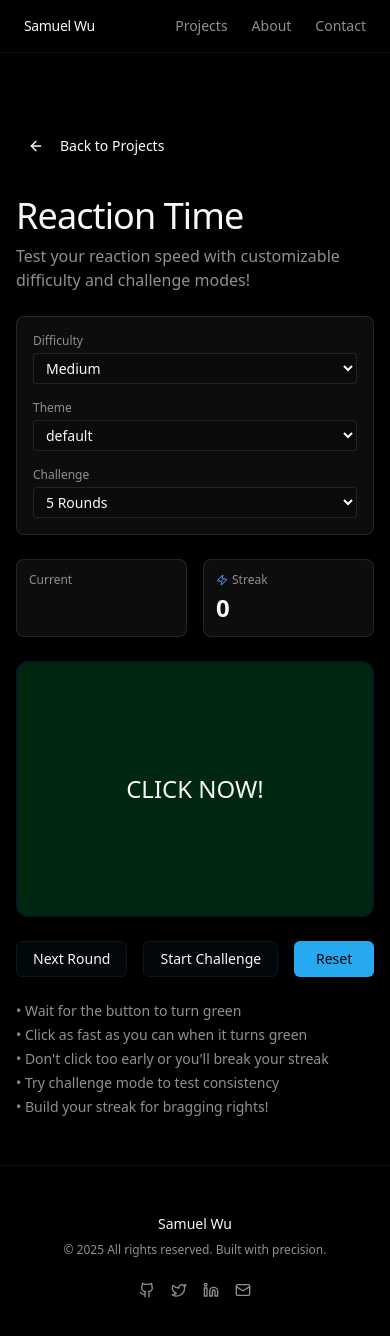
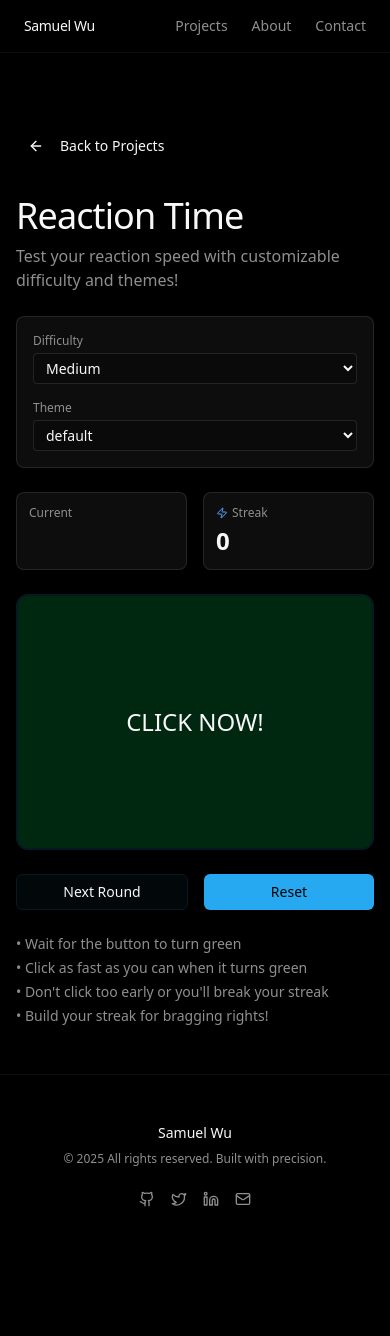
Before and after one commit to ShamWuo/ShamWuo, a Next.js app: page /games/reaction in a window 390 px wide. Shown: the top 1336 px of the page. After the commit the page ends 1255 px from the top, so only its background shows below. Built offline with nearby package versions, Linux system fonts and the light colour scheme.

Commit message:
game fixes

```diff
--- a/src/app/games/reaction/page.tsx
+++ b/src/app/games/reaction/page.tsx
@@ -28,9 +28,6 @@ export default function ReactionGame() {
     const [round, setRound] = useState(0);
     const [difficulty, setDifficulty] = useState<Difficulty>("medium");
     const [theme, setTheme] = useState<Theme>("default");
-    const [challengeMode, setChallengeMode] = useState(false);
-    const [challengeRounds, setChallengeRounds] = useState(5);
-    const [challengeTimes, setChallengeTimes] = useState<number[]>([]);
     const [streak, setStreak] = useState(0);
     const [bestStreak, setBestStreak] = useState(0);
     const startTimeRef = useRef<number>(0);
@@ -66,16 +63,7 @@ export default function ReactionGame() {
         if (gameState === "ready") {
             const time = Date.now() - startTimeRef.current;
             setReactionTime(time);
-
-            if (challengeMode) {
-                setChallengeTimes((prev) => [...prev, time]);
-                if (challengeTimes.length + 1 >= challengeRounds) {
-                    // Challenge complete
-                    setChallengeMode(false);
-                }
-            } else {
-                setTimes((prev) => [...prev, time]);
-            }
+            setTimes((prev) => [...prev, time]);
 
             setStreak((prev) => {
                 const newStreak = prev + 1;
@@ -97,18 +85,9 @@ export default function ReactionGame() {
         setTimes([]);
         setRound(0);
         setStreak(0);
-        setChallengeMode(false);
-        setChallengeTimes([]);
         if (timeoutRef.current) {
             clearTimeout(timeoutRef.current);
         }
-    };
-
-    const startChallenge = () => {
-        resetGame();
-        setChallengeMode(true);
-        setChallengeTimes([]);
-        startRound();
     };
 
     useEffect(() => {
@@ -123,13 +102,12 @@ export default function ReactionGame() {
         };
     }, []);
 
-    const currentTimes = challengeMode ? challengeTimes : times;
-    const averageTime = currentTimes.length > 0
-        ? Math.round(currentTimes.reduce((a, b) => a + b, 0) / currentTimes.length)
+    const averageTime = times.length > 0
+        ? Math.round(times.reduce((a, b) => a + b, 0) / times.length)
         : null;
 
-    const bestTime = currentTimes.length > 0 ? Math.min(...currentTimes) : null;
-    const worstTime = currentTimes.length > 0 ? Math.max(...currentTimes) : null;
+    const bestTime = times.length > 0 ? Math.min(...times) : null;
+    const worstTime = times.length > 0 ? Math.max(...times) : null;
 
     const currentTheme = THEMES[theme];
 
@@ -144,9 +122,7 @@ export default function ReactionGame() {
         if (gameState === "waiting") return "Wait for green...";
         if (gameState === "ready") return "CLICK NOW!";
         if (gameState === "too-early") return "Too early! Wait for green.";
-        return challengeMode && challengeTimes.length < challengeRounds
-            ? `Round ${challengeTimes.length + 1}/${challengeRounds} - Click to continue`
-            : "Click to try again";
+        return "Click to try again";
     };
 
     const getPerformanceRating = (time: number) => {
@@ -173,12 +149,12 @@ export default function ReactionGame() {
                             Reaction Time
                         </h1>
                         <p className="text-muted-foreground">
-                            Test your reaction speed with customizable difficulty and challenge modes!
+                            Test your reaction speed with customizable difficulty and themes!
                         </p>
                     </div>
 
                     {/* Customization */}
-                    <div className="grid grid-cols-1 md:grid-cols-3 gap-4 p-4 rounded-lg border border-white/10 bg-white/5">
+                    <div className="grid grid-cols-1 md:grid-cols-2 gap-4 p-4 rounded-lg border border-white/10 bg-white/5">
                         <div>
                             <label className="text-xs text-muted-foreground mb-1 block">Difficulty</label>
                             <select
@@ -204,18 +180,6 @@ export default function ReactionGame() {
                                 {Object.keys(THEMES).map((t) => (
                                     <option key={t} value={t}>{t}</option>
                                 ))}
-                            </select>
-                        </div>
-                        <div>
-                            <label className="text-xs text-muted-foreground mb-1 block">Challenge</label>
-                            <select
-                                value={challengeRounds}
-                                onChange={(e) => setChallengeRounds(parseInt(e.target.value))}
-                                className="w-full px-2 py-1 rounded bg-black/20 border border-white/10 text-sm"
-                            >
-                                <option value={5}>5 Rounds</option>
-                                <option value={10}>10 Rounds</option>
-                                <option value={20}>20 Rounds</option>
                             </select>
                         </div>
                     </div>
@@ -265,23 +229,6 @@ export default function ReactionGame() {
                         </div>
                     </div>
 
-                    {challengeMode && (
-                        <div className="p-4 rounded-lg bg-purple-500/20 border border-purple-500/50">
-                            <div className="flex items-center justify-between">
-                                <span className="text-sm font-medium text-purple-400">Challenge Mode</span>
-                                <span className="text-sm text-muted-foreground">
-                                    {challengeTimes.length} / {challengeRounds} rounds
-                                </span>
-                            </div>
-                            {challengeTimes.length >= challengeRounds && (
-                                <div className="mt-2 text-center">
-                                    <p className="text-lg font-medium text-foreground">
-                                        Challenge Complete! Average: {averageTime}ms
-                                    </p>
-                                </div>
-                            )}
-                        </div>
-                    )}
 
                     <div className="space-y-4">
                         <button
@@ -297,13 +244,13 @@ export default function ReactionGame() {
                         </button>
                     </div>
 
-                    {currentTimes.length > 0 && (
+                    {times.length > 0 && (
                         <div className="p-4 rounded-lg bg-white/5 border border-white/10">
                             <h3 className="text-sm font-medium text-foreground mb-2">
                                 Recent times:
                             </h3>
                             <div className="flex flex-wrap gap-2">
-                                {currentTimes.slice(-15).reverse().map((time, index) => (
+                                {times.slice(-15).reverse().map((time, index) => (
                                     <span
                                         key={index}
                                         className={`px-3 py-1 rounded-full bg-white/5 text-sm ${
@@ -318,11 +265,8 @@ export default function ReactionGame() {
                     )}
 
                     <div className="flex gap-4">
-                        <Button onClick={startRound} className="flex-1" variant="outline" disabled={challengeMode}>
+                        <Button onClick={startRound} className="flex-1" variant="outline">
                             Next Round
-                        </Button>
-                        <Button onClick={startChallenge} className="flex-1" variant="outline">
-                            {challengeMode ? "Exit Challenge" : "Start Challenge"}
                         </Button>
                         <Button onClick={resetGame} className="flex-1">
                             Reset
@@ -333,7 +277,6 @@ export default function ReactionGame() {
                         <p>• Wait for the button to turn green</p>
                         <p>• Click as fast as you can when it turns green</p>
                         <p>• Don't click too early or you'll break your streak</p>
-                        <p>• Try challenge mode to test consistency</p>
                         <p>• Build your streak for bragging rights!</p>
                     </div>
                 </div>
--- a/src/app/games/snake/page.tsx
+++ b/src/app/games/snake/page.tsx
@@ -140,8 +140,8 @@ export default function SnakeGame() {
                 }
             }
 
-            // Check self collision
-            if (checkCollision(head, newSnake)) {
+            // Check self collision BEFORE adding head (check new head position against current body, excluding old head)
+            if (checkCollision(head, prevSnake.slice(1))) {
                 if (!hasShield) {
                     setGameOver(true);
                     return prevSnake;
@@ -150,6 +150,7 @@ export default function SnakeGame() {
                 }
             }
 
+            // Add new head
             newSnake.unshift(head);
 
             // Check food collision
@@ -247,7 +248,6 @@ export default function SnakeGame() {
     const resetGame = () => {
         const startPos = { x: Math.floor(gridSize / 2), y: Math.floor(gridSize / 2) };
         setSnake([startPos]);
-        setFood(generateFood());
         setDirection("RIGHT");
         setGameOver(false);
         setScore(0);
@@ -256,8 +256,22 @@ export default function SnakeGame() {
         setHasShield(false);
         setDoublePoints(false);
         speedMultiplierRef.current = 1;
-        if (obstacleMode) generateObstacles();
-        else setObstacles([]);
+        if (obstacleMode) {
+            generateObstacles();
+            // Generate food after obstacles are set
+            setTimeout(() => {
+                setFood({
+                    x: Math.floor(Math.random() * gridSize),
+                    y: Math.floor(Math.random() * gridSize),
+                });
+            }, 100);
+        } else {
+            setObstacles([]);
+            setFood({
+                x: Math.floor(Math.random() * gridSize),
+                y: Math.floor(Math.random() * gridSize),
+            });
+        }
     };
 
     const currentTheme = THEMES[theme];
--- a/src/app/home-content.tsx
+++ b/src/app/home-content.tsx
@@ -246,12 +246,12 @@ export function HomeContent() {
 
           <div className="max-w-4xl space-y-8 relative z-10">
             <KineticText>
-              <h1 className="text-5xl md:text-7xl lg:text-8xl font-medium tracking-tighter leading-[1.1] relative pr-20 md:pr-24">
+              <h1 className="text-5xl md:text-7xl lg:text-8xl font-medium tracking-tighter leading-[1.1] relative pr-24 md:pr-32">
                 <span className="text-foreground">
                   Hey, I'm Samuel.
                 </span>
                 <motion.div
-                  className="absolute top-0 right-0 md:right-4 text-6xl md:text-8xl"
+                  className="absolute top-0 right-2 md:right-6 text-6xl md:text-8xl"
                   animate={{
                     rotate: [0, 10, -10, 0],
                     scale: [1, 1.1, 1],
@@ -347,10 +347,10 @@ export function HomeContent() {
                 <div className="relative">
                   <motion.div
                     animate={{
-                      rotate: [0, 5, -5, 0],
+                      rotate: [0, 2, -2, 0],
                     }}
                     transition={{
-                      duration: 3,
+                      duration: 4,
                       repeat: Infinity,
                       ease: "easeInOut",
                       delay: index * 0.2,
```
